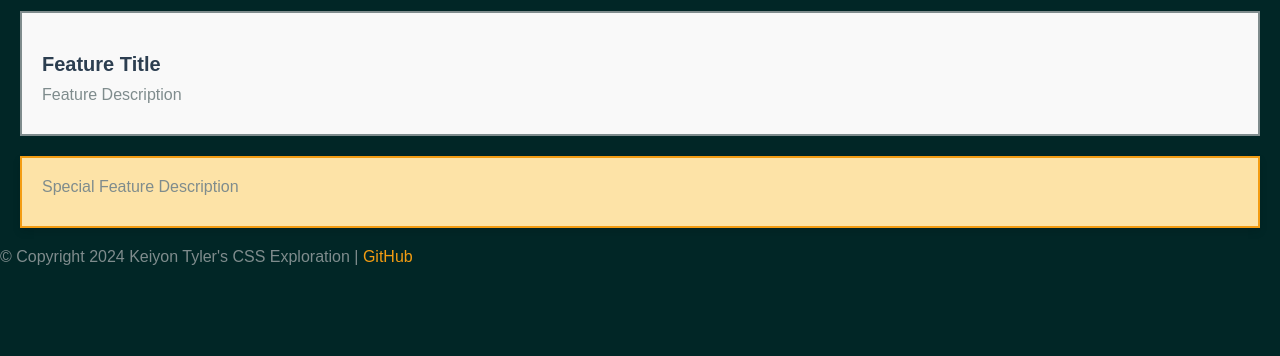
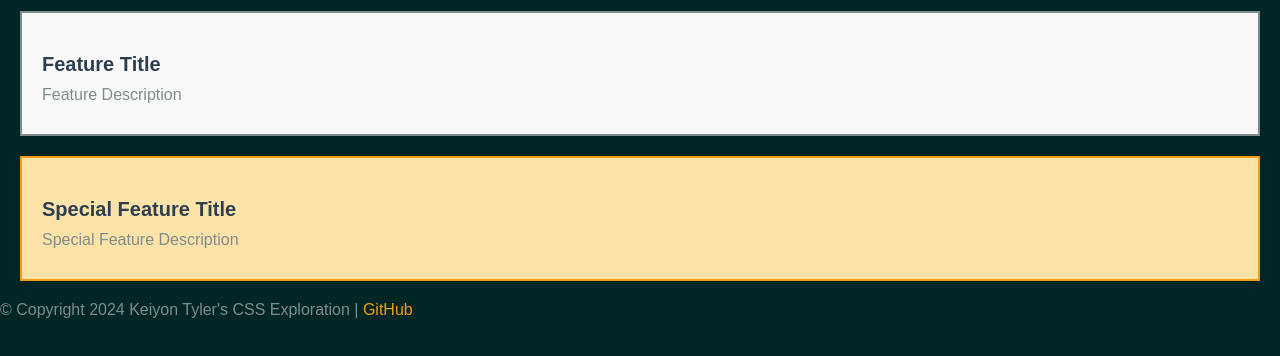
Before and after one commit to Keiyon/COMP001A.LectureActivity5, a plain HTML site: page classes-ids.html in a window 1280 px wide. Shown: the part 180-536 px from the top of the page. Drawn offline with Linux system fonts and the light colour scheme.

Commit message:
Added a header in my second div class with id class

```diff
--- a/classes-ids.html
+++ b/classes-ids.html
@@ -26,6 +26,7 @@
         </div>
 
         <div class="feature-card" id="special-feature">
+            <h3>Special Feature Title</h3>
             <p>Special Feature Description</p>
 
         </div>
```
